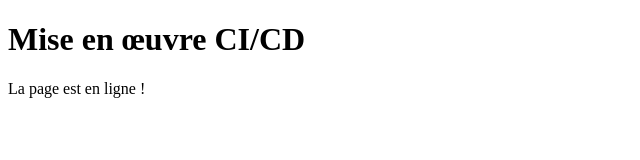
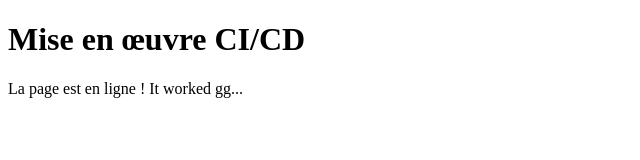
Before and after one commit to nelya99/labo-class1905, a plain HTML site: page index.html in a window 1280 px wide. Shown: the whole page, without its empty margins (0-640 px from the left). Drawn offline with Linux system fonts and the light colour scheme.

```diff
--- a/index.html
+++ b/index.html
@@ -4,6 +4,6 @@
  <head><title>Premier labo</title></head>
        <body>
        <h1>Mise en œuvre CI/CD </h1>
-       <p>La page est en ligne !</p>
+       <p>La page est en ligne ! It worked gg...</p>
        </body>
 </html>
```
